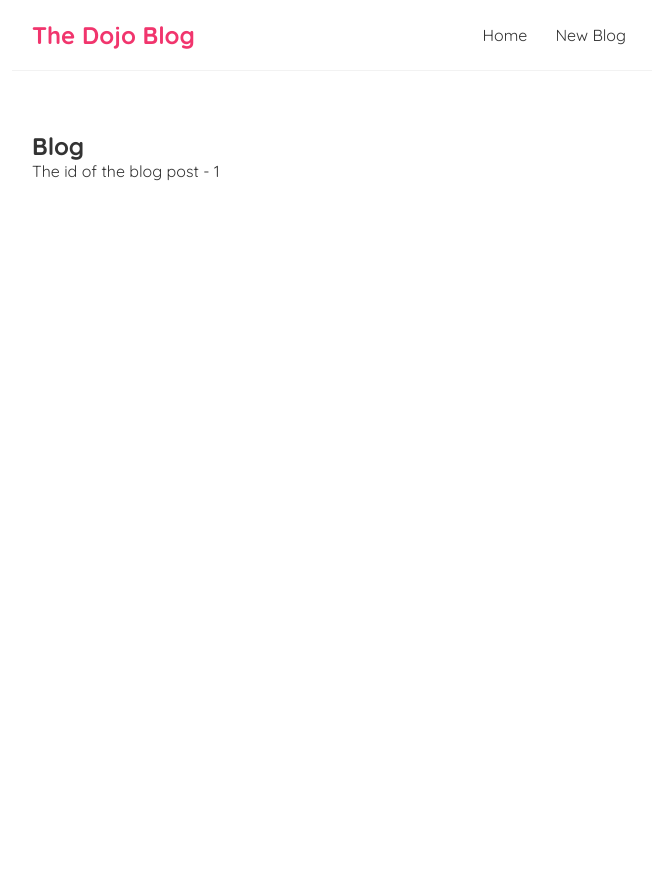
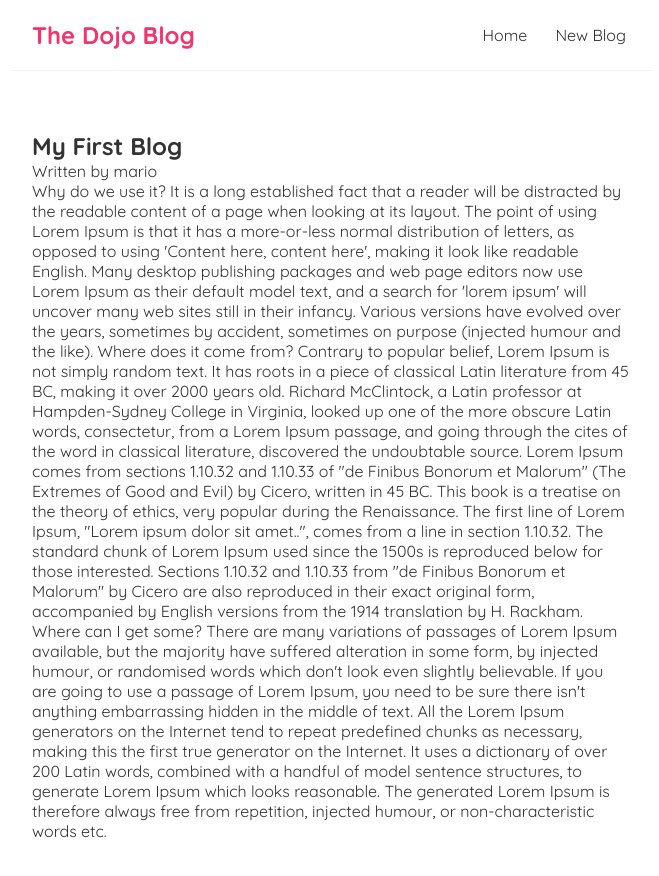
Before and after one commit to getromandev/bbgReactBlog, a React (Create React App) app: page /blogs/1 in a window 1280 px wide. Shown: the top 876 px of the page, without its empty margins (308-967 px from the left). Before the commit the page ends 800 px from the top, so only its background shows below. Built offline with nearby package versions, Linux system fonts and the light colour scheme; data requests are answered from the project's data file.

Commit message:
implement and reuse fetch hook to provide blog details

```diff
--- a/src/BlogDetails.js
+++ b/src/BlogDetails.js
@@ -1,12 +1,23 @@
+
 import { useParams } from "react-router";
+import useFetch from './useFetch';
 
 const BlogDetails = () => {
     const { id } = useParams();
+    const { data: blog, error, isPending} = useFetch(`http://localhost:8000/blogs/${id}`);
 
     return (
         <div className='blog-details'>
-            <h2>Blog</h2>
-            <p>The id of the blog post - { id }</p>
+            { isPending && <div>Loading ...</div> }
+            { error && <div> { error } </div> }
+            { blog && (
+                <article>
+                    <h2>{ blog.title }</h2>
+                    <p>Written by { blog.author }</p>
+                    <div>{ blog.body }</div>
+                </article>
+            )
+            }
         </div>
      );
 }
```
